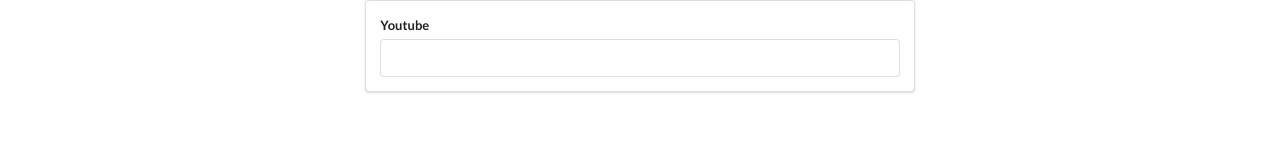
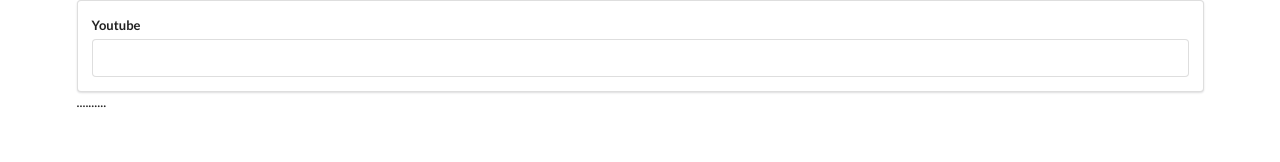
Before and after one commit to jaybhoyar/react-practice, a React (Create React App) app: page / in a window 1280 px wide. Shown: the top 162 px of the page. Built offline with nearby package versions, Linux system fonts and the light colour scheme.

Commit message:
selected video

```diff
--- a/src/Youtube/App.js
+++ b/src/Youtube/App.js
@@ -1,8 +1,8 @@
 import React, { Component } from "react";
 import SearchBar from "./SearchBar";
 import VideoList from "./VideoList";
-
 import youtube from "./api/youtube";
+import VideoDetail from "./VideoDetail";
 
 class App extends Component {
 	state = { videos: [], selectedVideo: null };
@@ -18,15 +18,16 @@
 		});
 		this.setState({ videos: res.data.items });
 	};
+
 	onVideoSelect = (video) => {
 		this.setState({ selectedVideo: video });
-		console.log(this.state);
 	};
 
 	render() {
 		return (
 			<div className="ui container">
 				<SearchBar onFormSubmit={this.getSearchTerm} />
+				<VideoDetail video={this.state.selectedVideo} />
 				<VideoList
 					videoSelect={this.onVideoSelect}
 					videos={this.state.videos}
--- a/src/Youtube/SearchBar.js
+++ b/src/Youtube/SearchBar.js
@@ -15,7 +15,7 @@
 	render() {
 		return (
 			<>
-				<div className="ui two column centered grid">
+				<div className="ui grid">
 					<div className="column">
 						<div className="ui segment">
 							<form
--- a/src/Youtube/VideoDetail.js
+++ b/src/Youtube/VideoDetail.js
@@ -0,0 +1,14 @@
+import React from "react";
+
+const VideoDetail = ({ video }) => {
+	if (!video) {
+		return <div>..........</div>;
+	}
+	return (
+		<div className="ui segment">
+			<div className="ui header">{video.snippet.title}</div>
+		</div>
+	);
+};
+
+export default VideoDetail;
--- a/src/Youtube/VideoItem.js
+++ b/src/Youtube/VideoItem.js
@@ -1,11 +1,11 @@
 import React from "react";
 import "./style.css";
 
-const VideoItem = ({ video }) => {
+const VideoItem = ({ video, onVideoSelect }) => {
 	return (
-		<div className="flex item">
+		<div className="flex item" onClick={() => onVideoSelect(video)}>
 			<img
-				clasName="ui image"
+				className="ui image"
 				src={video.snippet.thumbnails.medium.url}
 			/>
 			<div className="content">
--- a/src/Youtube/VideoList.js
+++ b/src/Youtube/VideoList.js
@@ -1,10 +1,9 @@
 import React from "react";
 import VideoItem from "./VideoItem";
 
-const VideoList = (props) => {
-	console.log(props.videos);
-	const list = props.videos.map((video) => {
-		return <VideoItem video={video} />;
+const VideoList = ({ videos, videoSelect }) => {
+	const list = videos.map((video) => {
+		return <VideoItem onVideoSelect={videoSelect} video={video} />;
 	});
 	return <div className="ui relaxed divided list">{list}</div>;
 };
```
